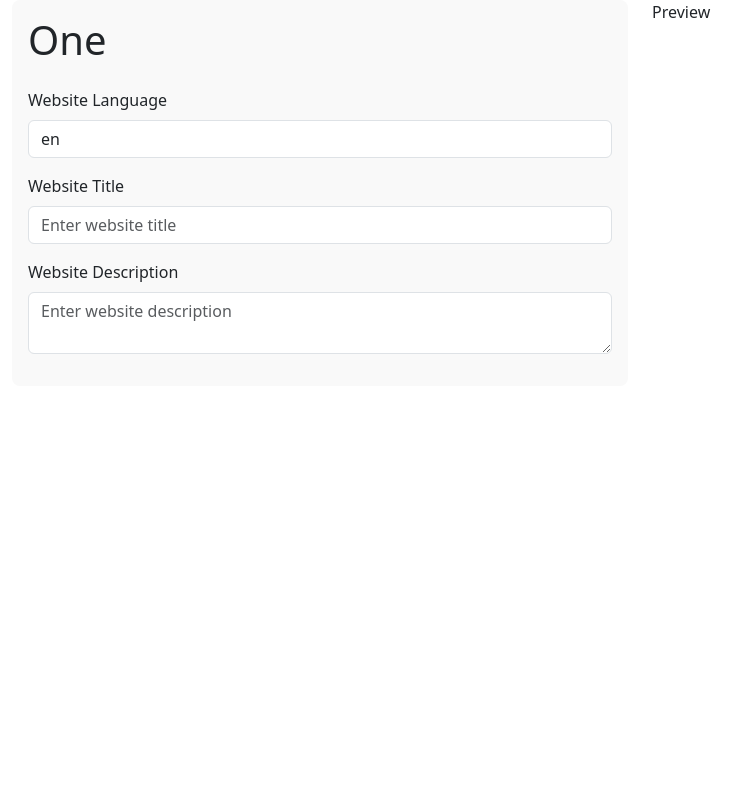
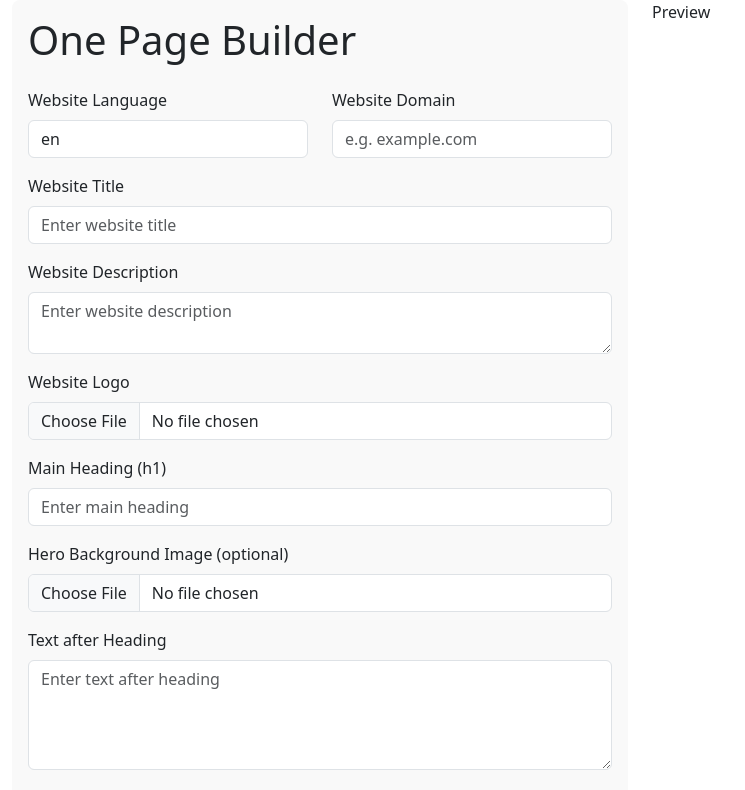
Before and after one commit to Petkov-Petko/one-page-builder, a React app in the folder one-page-builder/: page / in a window 1280 px wide. Shown: the top 790 px of the page, without its empty margins (0-745 px from the left). Built offline with nearby package versions, Linux system fonts and the light colour scheme; the HTML template or start-up script is replaced by a standard one.

Commit message:
Enhance BuilderForm component with form fields for website details and logo upload functionality

```diff
--- a/one-page-builder/src/components/BuilderForm/BuilderForm.jsx
+++ b/one-page-builder/src/components/BuilderForm/BuilderForm.jsx
@@ -1,11 +1,173 @@
-import HeaderEditor from "../HeaderEditor/HeaderEditor"
 import "./BuilderForm.css"
 
-const BuilderForm = () => {
+const BuilderForm = ({ formData, setFormData }) => {
+  console.log("BuilderForm rendered!", formData);
+  const handleLogoChange = (e) => {
+    const file = e.target.files[0]
+    if (file) {
+      const reader = new FileReader()
+      reader.onloadend = () => {
+        setFormData(prev => ({ ...prev, logo: reader.result }))
+      }
+      reader.readAsDataURL(file)
+    } else {
+      setFormData(prev => ({ ...prev, logo: "" }))
+    }
+  }
+
+
+
   return (
     <div className="form-container">
-        <h1>One</h1>
-        <HeaderEditor />
+      <h1>One Page Builder</h1>
+      <div className="header-editor">
+      <div className="row mb-3">
+          <div className="col-md-6 mb-3 mb-md-0">
+            <label className="form-label">Website Language</label>
+            <input
+              type="text"
+              className="form-control"
+              value={formData.lang}
+              onChange={e =>
+                setFormData(prev => ({ ...prev, lang: e.target.value }))
+              }
+              placeholder="e.g. en, fr, es"
+            />
+          </div>
+          <div className="col-md-6">
+            <label className="form-label">Website Domain</label>
+            <input
+              type="text"
+              className="form-control"
+              value={formData.domain || ""}
+              onChange={e =>
+                setFormData(prev => ({ ...prev, domain: e.target.value }))
+              }
+              placeholder="e.g. example.com"
+            />
+          </div>
+        </div>
+        <div className="mb-3">
+          <label className="form-label">Website Title</label>
+          <input
+            type="text"
+            className="form-control"
+            value={formData.title}
+            onChange={e =>
+              setFormData(prev => ({ ...prev, title: e.target.value }))
+            }
+            placeholder="Enter website title"
+          />
+        </div>
+        <div className="mb-3">
+          <label className="form-label">Website Description</label>
+          <textarea
+            className="form-control"
+            value={formData.desc}
+            onChange={e =>
+              setFormData(prev => ({ ...prev, desc: e.target.value }))
+            }
+            placeholder="Enter website description"
+          />
+        </div>
+        <div className="mb-3">
+          <label className="form-label">Website Logo</label>
+          <input
+            type="file"
+            className="form-control"
+            accept="image/*"
+            onChange={handleLogoChange}
+          />
+          {formData.logo && (
+            <div className="mt-2">
+              <img
+                src={formData.logo}
+                alt="Logo Preview"
+                style={{ maxWidth: "120px", maxHeight: "120px" }}
+              />
+              <button
+                type="button"
+                className="btn btn-sm btn-danger mt-2 ms-4"
+                onClick={() => setFormData(prev => ({ ...prev, logo: "" }))}
+              >
+                X
+              </button>
+            </div>
+          )}
+        </div>
+        <div className="mb-3">
+          <label className="form-label">Main Heading (h1)</label>
+          <input
+            type="text"
+            className="form-control"
+            value={formData.h1 || ""}
+            onChange={e =>
+              setFormData(prev => ({ ...prev, h1: e.target.value }))
+            }
+            placeholder="Enter main heading"
+          />
+        </div>
+        <div className="mb-3">
+          <label className="form-label">Hero Background Image (optional)</label>
+          <input
+            type="file"
+            className="form-control"
+            accept="image/*"
+            onChange={e => {
+              const file = e.target.files[0];
+              if (file) {
+                const reader = new FileReader();
+                reader.onloadend = () => {
+                  setFormData(prev => ({ ...prev, heroBg: reader.result }));
+                };
+                reader.readAsDataURL(file);
+              } else {
+                setFormData(prev => ({ ...prev, heroBg: "" }));
+              }
+            }}
+          />
+          {formData.heroBg && (
+            <div className="mt-2">
+              <img
+                src={formData.heroBg}
+                alt="Hero Background Preview"
+                style={{ maxWidth: "100%", maxHeight: "120px", objectFit: "cover" }}
+              />
+              <button
+                type="button"
+                className="btn btn-sm btn-danger mt-2 ms-3"
+                onClick={() => setFormData(prev => ({ ...prev, heroBg: "" }))}
+              >
+                Remove Image
+              </button>
+            </div>
+          )}
+        </div>
+        <div className="mb-3">
+          <label className="form-label">Text after Heading</label>
+          <textarea
+            className="form-control"
+            rows={4}
+            value={formData.afterH1 || ""}
+            onChange={e =>
+              setFormData(prev => ({ ...prev, afterH1: e.target.value }))
+            }
+            placeholder="Enter text after heading"
+          />
+        </div>        <div className="mb-3">
+        <label className="form-label">
+  Main Content (HTML only, e.g. &lt;h2&gt;...&lt;/h2&gt;, &lt;p&gt;...&lt;/p&gt;)
+</label>          <textarea
+            className="form-control"
+            rows={10}
+            value={formData.mainContent || ""}
+            onChange={e =>
+              setFormData(prev => ({ ...prev, mainContent: e.target.value }))
+            }
+            placeholder="Enter main content"
+          />
+        </div>
+      </div>
     </div>
   )
 }
```
